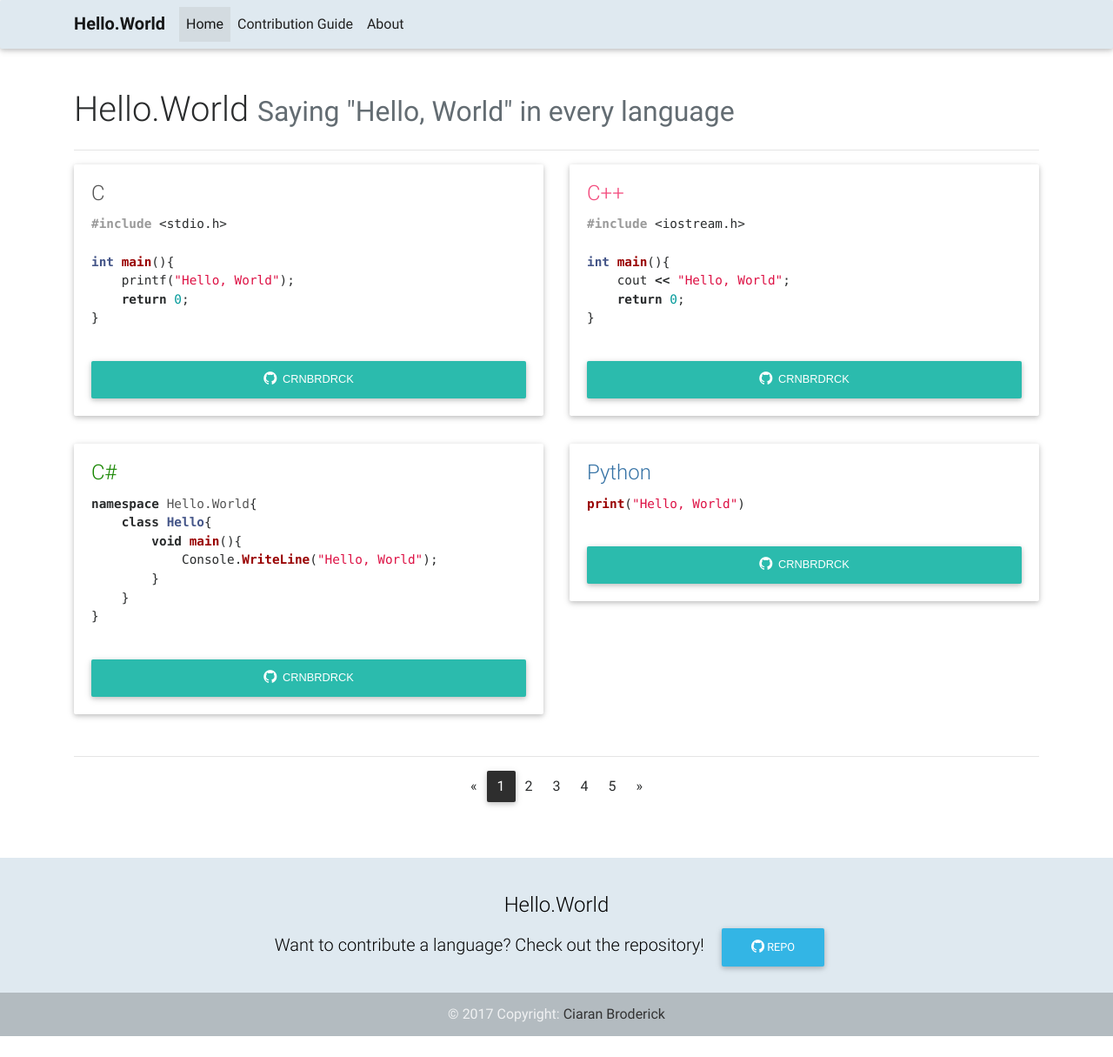
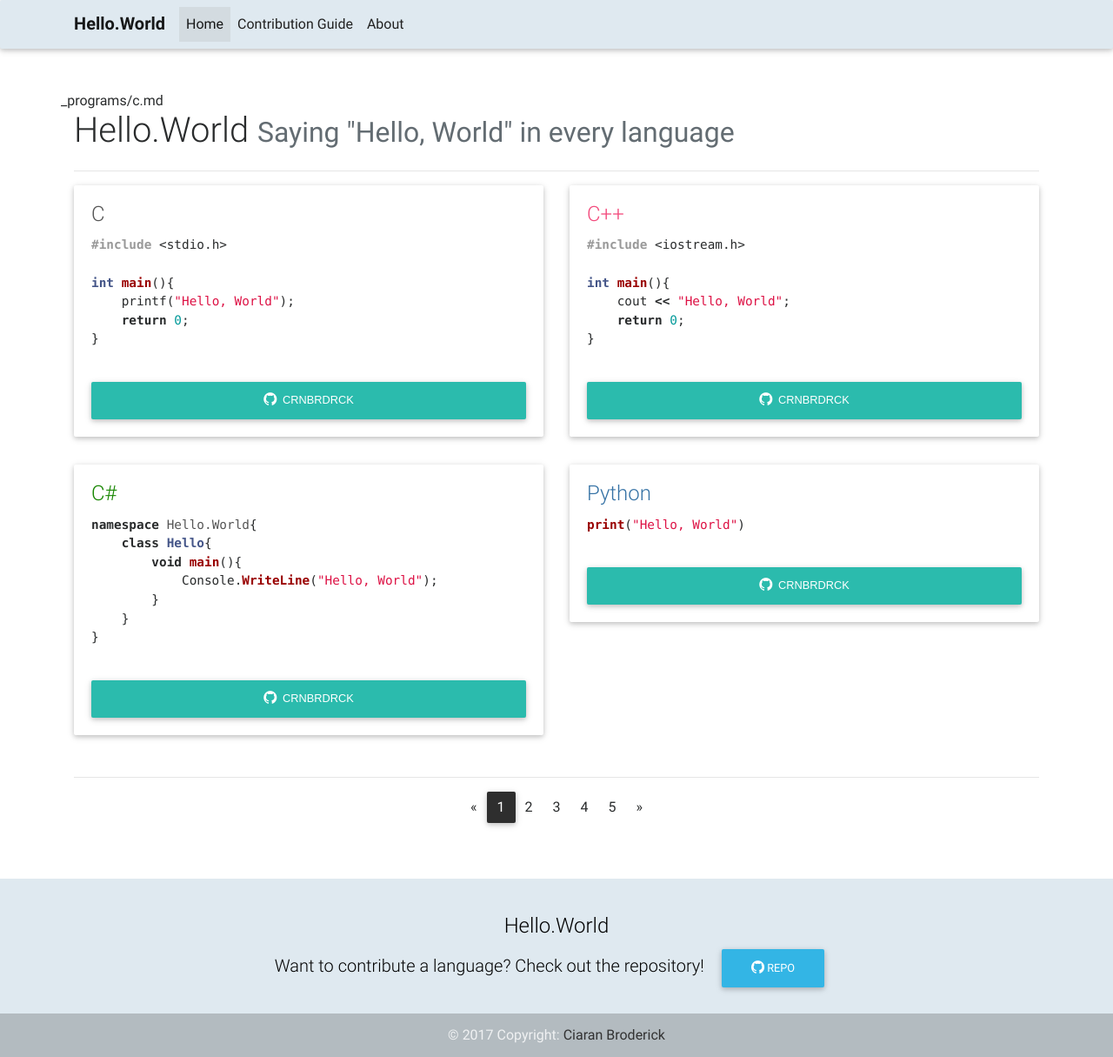
Before and after one commit to freyamade/hello.world, a Jekyll site: the page built from index.md, in a window 1280 px wide. Shown: the whole page at 87% size. Built offline with Jekyll 4.4.1, drawn with Linux system fonts in a browser that asks for light colours; nearby versions of some CDN libraries; before the commit the page ends 1191 px from its top, so only the background shows below that.

Commit message:
Update index.html

```diff
--- a/_layouts/index.html
+++ b/_layouts/index.html
@@ -83,7 +83,7 @@
         <div class="container">
 
             <div class="row">
-                {% for program in site.programs.docs %}
+                {% for program in site.programs %}
                     {{ program.path }}<br />
                 {% endfor %}
             </div>
```
